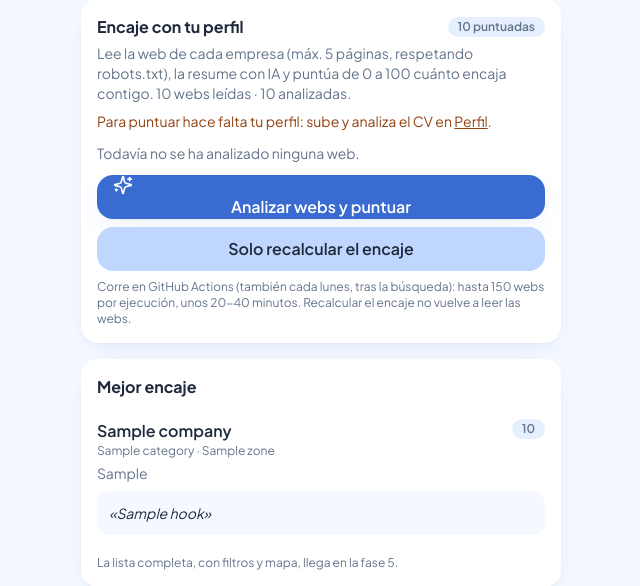
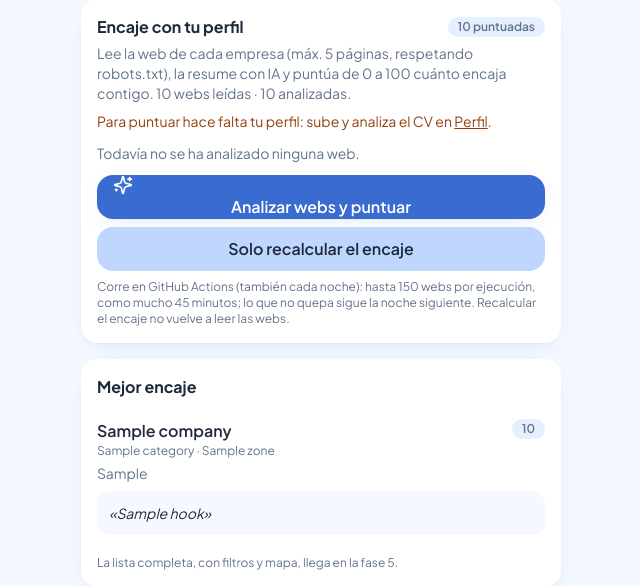
Before and after one commit to francisconaranjonrvz/picaporte, a Django app: template templates/companies/explorar.html in a window 1280 px wide. Shown: the part 285-871 px from the top of the page, without its empty margins (319-959 px from the left). Run offline with Django 5.2, Linux system fonts and the light colour scheme; the template is opened without the code that fills it: most values are stand-ins (such as "Sample title", 1, 10 or a date in 2020); style sheets or scripts are compiled from the project's sources.

Commit message:
Explorar: el enriquecimiento corre cada noche, no los lunes
Co-Authored-By: Claude Opus 5.5 <noreply@anthropic.com>

```diff
--- a/templates/companies/explorar.html
+++ b/templates/companies/explorar.html
@@ -51,7 +51,7 @@
       </form>
       {% endif %}
     </div>
-    <p class="mt-2 text-xs text-muted">Corre en GitHub Actions (también cada lunes, tras la búsqueda): hasta 150 webs por ejecución, unos 20-40 minutos. Recalcular el encaje no vuelve a leer las webs.</p>
+    <p class="mt-2 text-xs text-muted">Corre en GitHub Actions (también cada noche): hasta 150 webs por ejecución, como mucho 45 minutos; lo que no quepa sigue la noche siguiente. Recalcular el encaje no vuelve a leer las webs.</p>
   {% endcard %}
   {% endif %}
 
```
